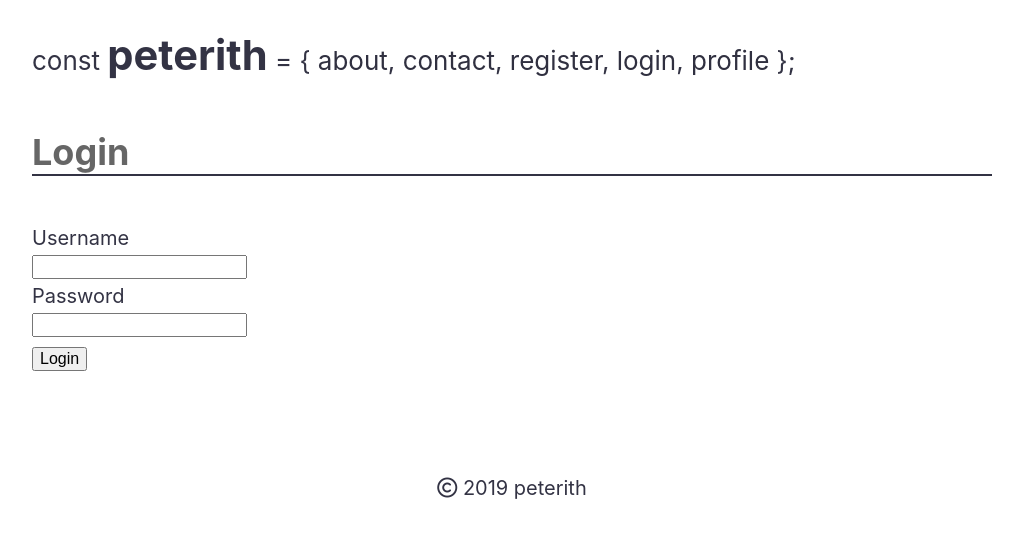
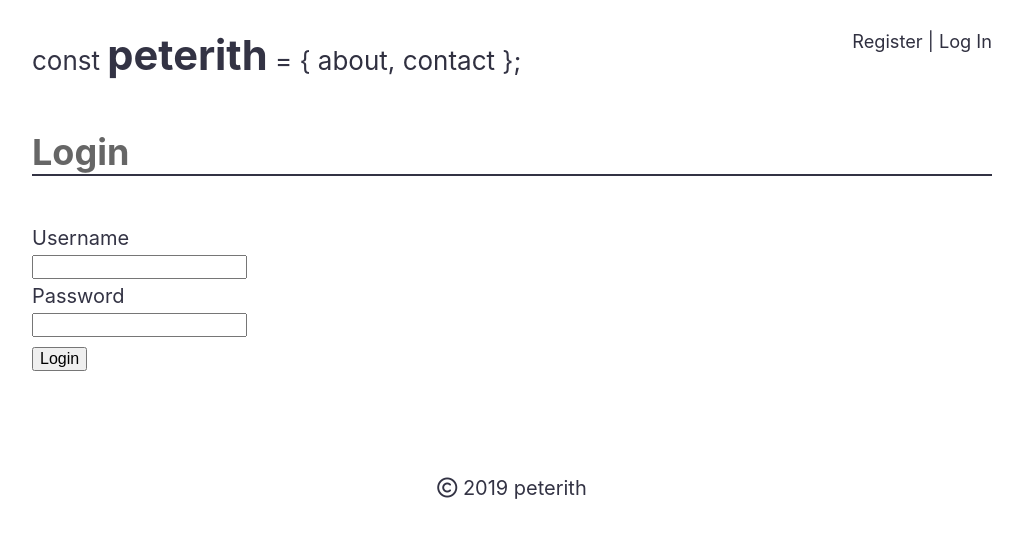
Before and after one commit to peterith/peterith-web-client, a React (Create React App) app: page /login in a window 1280 px wide. Shown: the top 536 px of the page, without its empty margins (128-1151 px from the left). Built offline with nearby package versions, Linux system fonts and the light colour scheme.

Commit message:
add log in and log out buttons

```diff
--- a/package.json
+++ b/package.json
@@ -3,6 +3,7 @@
   "version": "0.2.0",
   "private": true,
   "dependencies": {
+    "@apollo/react-hoc": "3.1.0",
     "@apollo/react-hooks": "^3.1.1",
     "apollo-cache-inmemory": "^1.6.3",
     "apollo-client": "^2.6.4",
--- a/src/components/Header.css
+++ b/src/components/Header.css
@@ -17,3 +17,12 @@ nav {
   font-weight: bold;
   font-size: 1.6em;
 }
+
+.nav-main {
+  display: inline-block;
+}
+
+.nav-user {
+  font-size: 0.7em;
+  float: right;
+}
--- a/src/components/Header.js
+++ b/src/components/Header.js
@@ -1,10 +1,12 @@
 import React from 'react';
 import { Link } from 'react-router-dom';
+import UserPanel from './UserPanel';
 import './Header.css';
 
 export default () => {
   return (
     <nav>
+      <div className="nav-main">
         const <span className="peterith">peterith</span> = {'{ '}
         <Link to="/" className="link">
           about
@@ -13,19 +15,9 @@ export default () => {
         <Link to="/contact" className="link">
           contact
         </Link>
-      ,{' '}
-      <Link to="/register" className="link">
-        register
-      </Link>
-      ,{' '}
-      <Link to="/login" className="link">
-        login
-      </Link>
-      ,{' '}
-      <Link to="/profile" className="link">
-        profile
-      </Link>
         {' };'}
+      </div>
+      <UserPanel />
     </nav>
   );
 };
--- a/src/components/Login.js
+++ b/src/components/Login.js
@@ -2,7 +2,7 @@ import React, { useState } from 'react';
 import { useLazyQuery } from '@apollo/react-hooks';
 import gql from 'graphql-tag';
 
-export default () => {
+export default ({ history }) => {
   const [formValues, setFormValues] = useState({
     username: '',
     password: ''
@@ -22,7 +22,7 @@ export default () => {
     }
   `;
 
-  const [login, { called, loading, data }] = useLazyQuery(LOGIN);
+  const [login, { client, data }] = useLazyQuery(LOGIN);
 
   const handleSubmit = event => {
     event.preventDefault();
@@ -33,17 +33,10 @@ export default () => {
     });
   };
 
-  if (called && loading) return <p>Loading ...</p>;
-
   if (data && data.login.success) {
     localStorage.setItem('token', data.login.token);
-    return (
-      <div>
-        <p>{data.login.user.username}</p>
-        <p>{data.login.user.email}</p>
-        <p>{data.login.token}</p>
-      </div>
-    );
+    client.resetStore();
+    history.push('/profile');
   } else if (data && !data.login.success) {
     return (
       <div>
@@ -51,6 +44,7 @@ export default () => {
       </div>
     );
   }
+
   return (
     <div>
       <h1>Login</h1>
--- a/src/components/Profile.js
+++ b/src/components/Profile.js
@@ -15,16 +15,14 @@ export default () => {
       }
     }
   `;
-  const { loading, error, data } = useQuery(ME);
+  const { data } = useQuery(ME);
 
-  if (loading) return <p>loading...</p>;
-  if (error) return <p>{error}</p>;
   if (data && data.me.success) {
     return (
       <div>
         <h1>Profile</h1>
-        <p>{data.me.user.username}</p>
-        <p>{data.me.user.email}</p>
+        <p>Username: {data.me.user.username}</p>
+        <p>Email: {data.me.user.email}</p>
       </div>
     );
   } else {
--- a/src/components/Register.js
+++ b/src/components/Register.js
@@ -4,29 +4,25 @@ import { useMutation, useLazyQuery } from '@apollo/react-hooks';
 import Message from './Message';
 import './Register.css';
 
-export default () => {
+export default ({ history }) => {
   const messagesEnum = {
     USERNAME_INVALID: 'Username is required to join the club!',
     EMAIL_INVALID: 'How will you receive my emails?',
     PASSWORD_INVALID: 'Make sure your password is at least 8 characters!'
   };
+  Object.freeze(messagesEnum);
 
-  Object.freeze(messagesEnum);
   const formClassesEnum = {
     INVALID: 'invalid',
     VALID: 'valid'
   };
+  Object.freeze(formClassesEnum);
 
   const REGISTER_USER = gql`
     mutation RegisterUser($user: UserInput!) {
       registerUser(user: $user) {
         success
         message
-        payload {
-          firstName
-          lastName
-          email
-        }
       }
     }
   `;
@@ -124,9 +120,9 @@ export default () => {
       newFormValueClasses.password = formClassesEnum.INVALID;
     setFormClasses(newFormValueClasses);
     if (
-      !newFormValueClasses.username &&
-      !newFormValueClasses.email &&
-      !newFormValueClasses.password
+      newFormValueClasses.username === formClassesEnum.VALID &&
+      newFormValueClasses.email === formClassesEnum.VALID &&
+      newFormValueClasses.password === formClassesEnum.VALID
     ) {
       registerUser({
         variables: {
@@ -137,7 +133,11 @@ export default () => {
           }
         }
       });
-    } else alert('fail');
+
+      history.push('/login');
+    } else {
+      alert('fail');
+    }
   };
 
   const handleBlurOnUsername = event => {
--- /dev/null
+++ b/src/components/UserPanel.js
@@ -0,0 +1,44 @@
+import React, { useState, useEffect } from 'react';
+import { Link, withRouter } from 'react-router-dom';
+import { withApollo } from '@apollo/react-hoc';
+
+export default withApollo(
+  withRouter(({ client, history }) => {
+    const [isLoggedIn, setIsLoggedIn] = useState(false);
+
+    useEffect(() => {
+      localStorage.getItem('token')
+        ? setIsLoggedIn(true)
+        : setIsLoggedIn(false);
+    });
+
+    const handleOnLogOut = event => {
+      event.preventDefault();
+      localStorage.removeItem('token');
+      client.resetStore();
+      history.push('/');
+    };
+
+    return isLoggedIn ? (
+      <div className="nav-user">
+        <Link to="/profile" className="link">
+          Profile
+        </Link>
+        {' | '}
+        <a href="/" onClick={handleOnLogOut} className="link">
+          Log out
+        </a>
+      </div>
+    ) : (
+      <div className="nav-user">
+        <Link to="/register" className="link">
+          Register
+        </Link>
+        {' | '}
+        <Link to="/login" className="link">
+          Log In
+        </Link>
+      </div>
+    );
+  })
+);
```
Also changed, not shown: 1 other file (tests, documents, lock files or other folders). Lines whose indentation alone changed are shown as unchanged.
